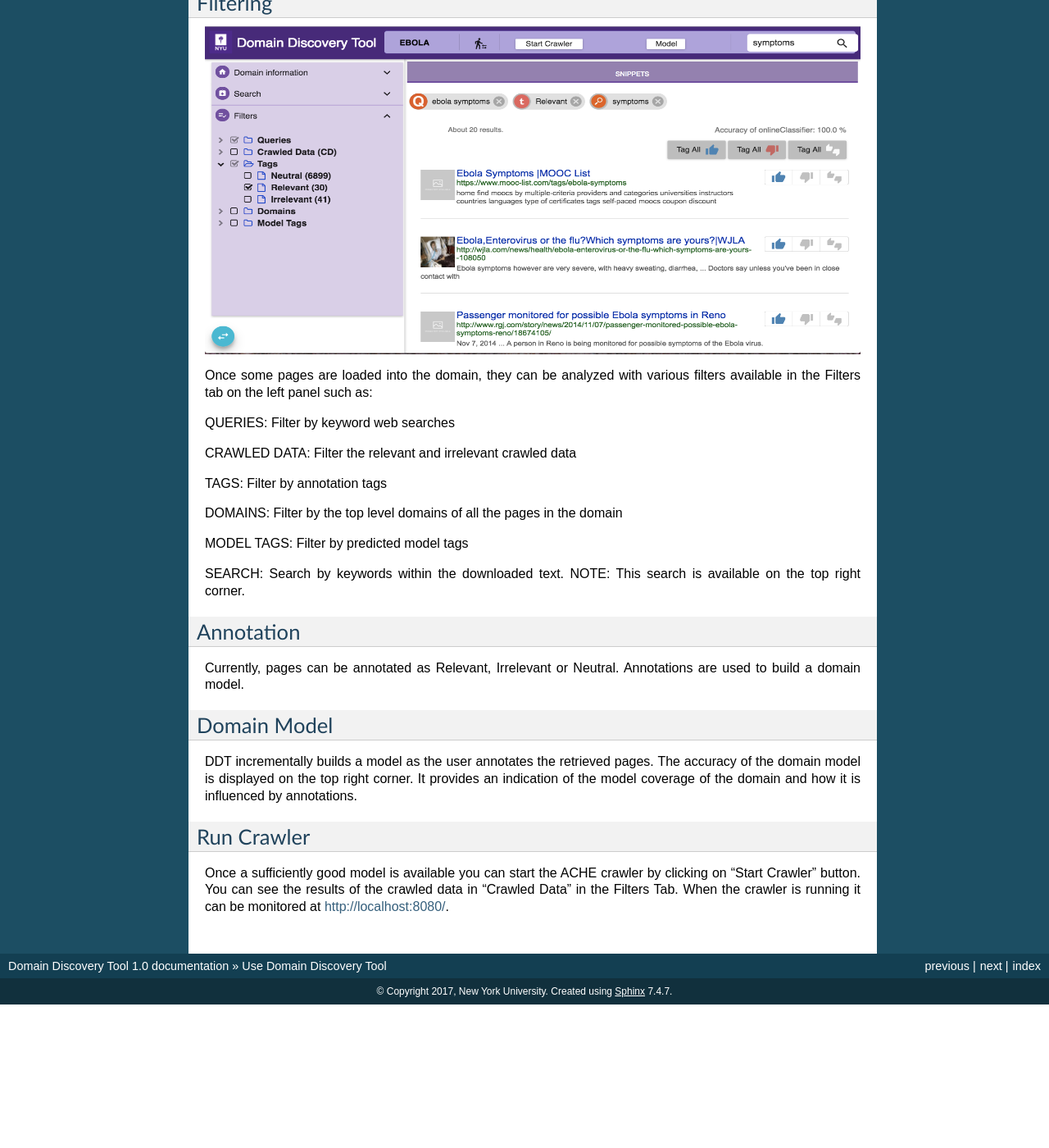
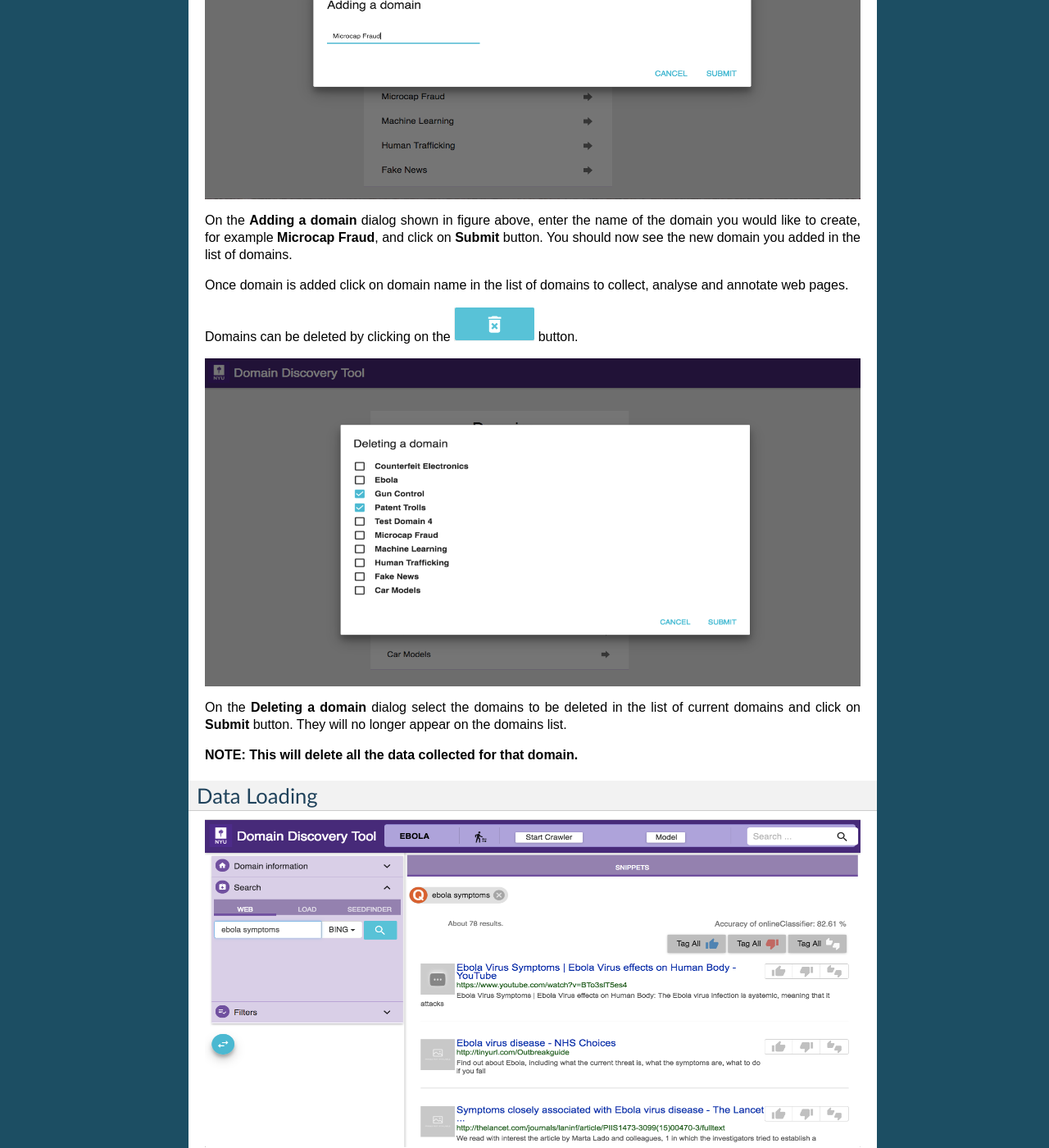
Before and after one commit to VIDA-NYU/domain_discovery_tool, a Sphinx documentation site: the page built from docs/use.rst, in a window 1280 px wide and 1400 px high, scrolled down 840 px. Shown: the whole window at 82% size. Built offline with Sphinx 7.4.7, drawn with Linux system fonts in a browser that asks for light colours; before the commit the page ends 2065 px from its top, so only the background shows below that; some of the changed lines change nothing that is shown; some of the changed text lies outside the part shown.

Commit message:
Separating DD operations into separate files

```diff
--- a/docs/use.rst
+++ b/docs/use.rst
@@ -3,10 +3,7 @@
 
 Now you should be able to head to http://localhost:8084/ to interact with the tool.
 
-.. toctree::
-   :maxdepth: 2
-
-   add_domain.rst
+.. include:: add_domain.rst
 
 Data Loading
 ------------
```
